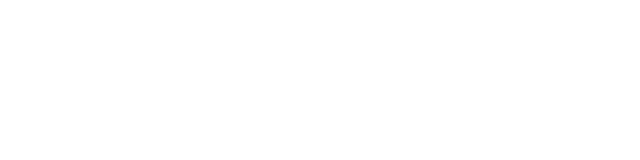
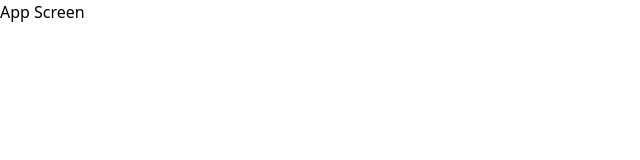
Before and after one commit to gfmoreira/MyHelper, a React (Create React App) app: page / in a window 1280 px wide. Shown: the top 160 px of the page, without its empty margins (0-640 px from the left). Built offline with nearby package versions, Linux system fonts and the light colour scheme.

Commit message:
:test_tube: test: add test configuration and first example test for App.tsx

```diff
--- a/src/App.tsx
+++ b/src/App.tsx
@@ -1,7 +1,7 @@
 import React from "react";
 
 function App() {
-  return <div></div>;
+  return <div data-testid="App">App Screen</div>;
 }
 
 export default App;
```
Also changed, not shown: package.json (+10 -2 lines), .babelrc (added), 2 other files (tests, documents, lock files or other folders).
